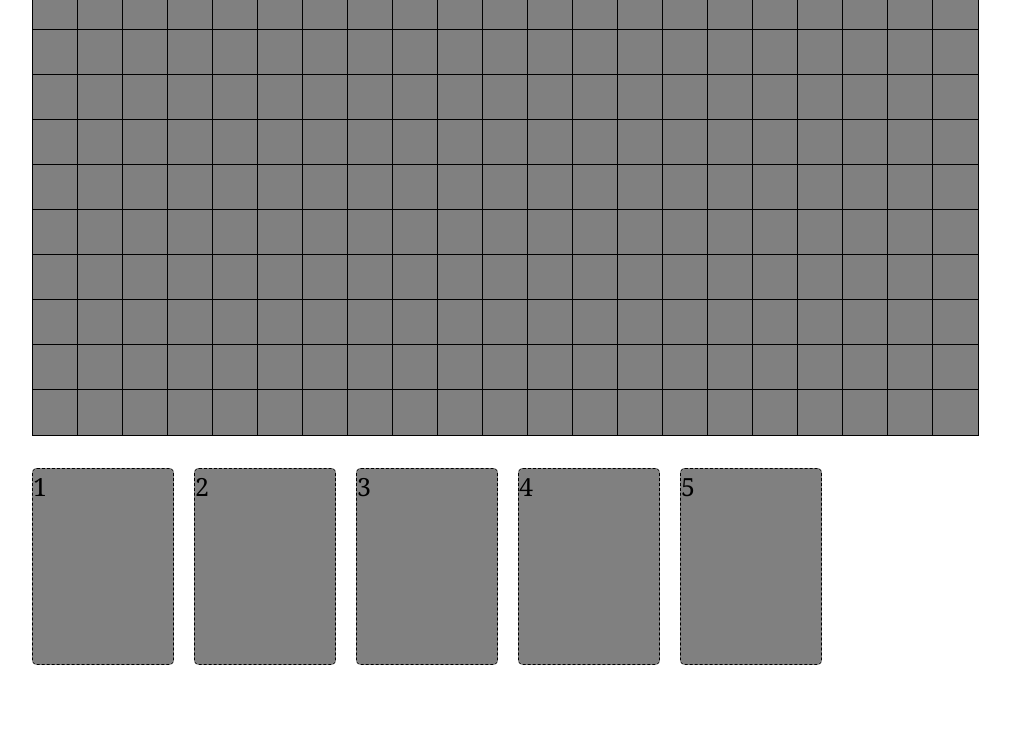
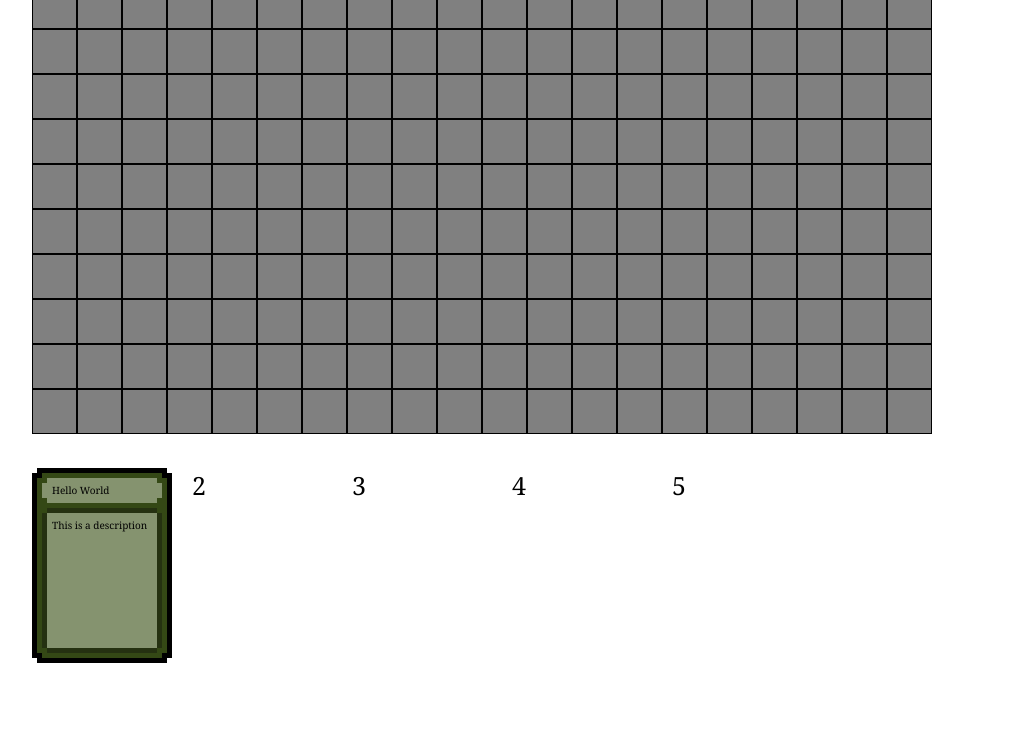
Before and after one commit to munro/roborancher, a website: page public/client.html in a window 1280 px wide. Shown: the part 71-800 px from the top of the page, without its empty margins (138-1148 px from the left). Drawn offline with Linux system fonts and the light colour scheme.

Commit message:
Added card

```diff
--- a/lib/client/main.js
+++ b/lib/client/main.js
@@ -5,7 +5,7 @@ require({
     urlArgs: 'bust=' + (new Date()).getTime()
 }, ['events'], function (events) {
     var html = '';
-    for (var x = 0; x < 21; x += 1) {
+    for (var x = 0; x < 20; x += 1) {
         for (var y = 0; y < 10; y += 1) {
             var tile_x = x * 45, tile_y = y * 45;
             html += '<div style="margin-left:' + tile_x + 'px;margin-top:' +
--- a/public/client.html
+++ b/public/client.html
@@ -34,7 +34,12 @@
                 <div id="hud">
                     <div id="my_cards"></div>
                     <ul id="my_cards">
-                        <li>1</li>
+                        <li>
+                            <div class="card">
+                                <div class="title">Hello World</div>
+                                <div class="desc">This is a description</div>
+                            </div>
+                        </li>
                         <li>2</li>
                         <li>3</li>
                         <li>4</li>
--- a/public/css/screen.less
+++ b/public/css/screen.less
@@ -53,15 +53,26 @@ p {
 }
 
 /* game */
+.card {
+    background: url(/assets/card.png);
+    height: 195px;
+    width: 140px;
+    .title {
+        position: absolute;
+        margin: 15px 0px 0px 20px;
+        font-size: 10px;
+    }
+    .desc {
+        position: absolute;
+        margin: 50px 20px 20px 20px;
+        font-size: 10px;
+    }
+}
 #game {
     .column(12);
     #my_cards {
         .row(12);
         li {
-            background-color: grey;
-            height: 195px;
-            .rounded-corners();
-            border: 1px dashed black;
 
             .column(2);
         }
@@ -71,8 +82,8 @@ p {
     height: 450px;
     div {
         position: absolute;
-        width: 45px;
-        height: 45px;
+        width: 43px; /* subtraced 2px for temp border */
+        height: 43px;
         background-color: grey;
         border: 1px solid black;
     }
```
Also changed, not shown: public/assets/card.png (added).
